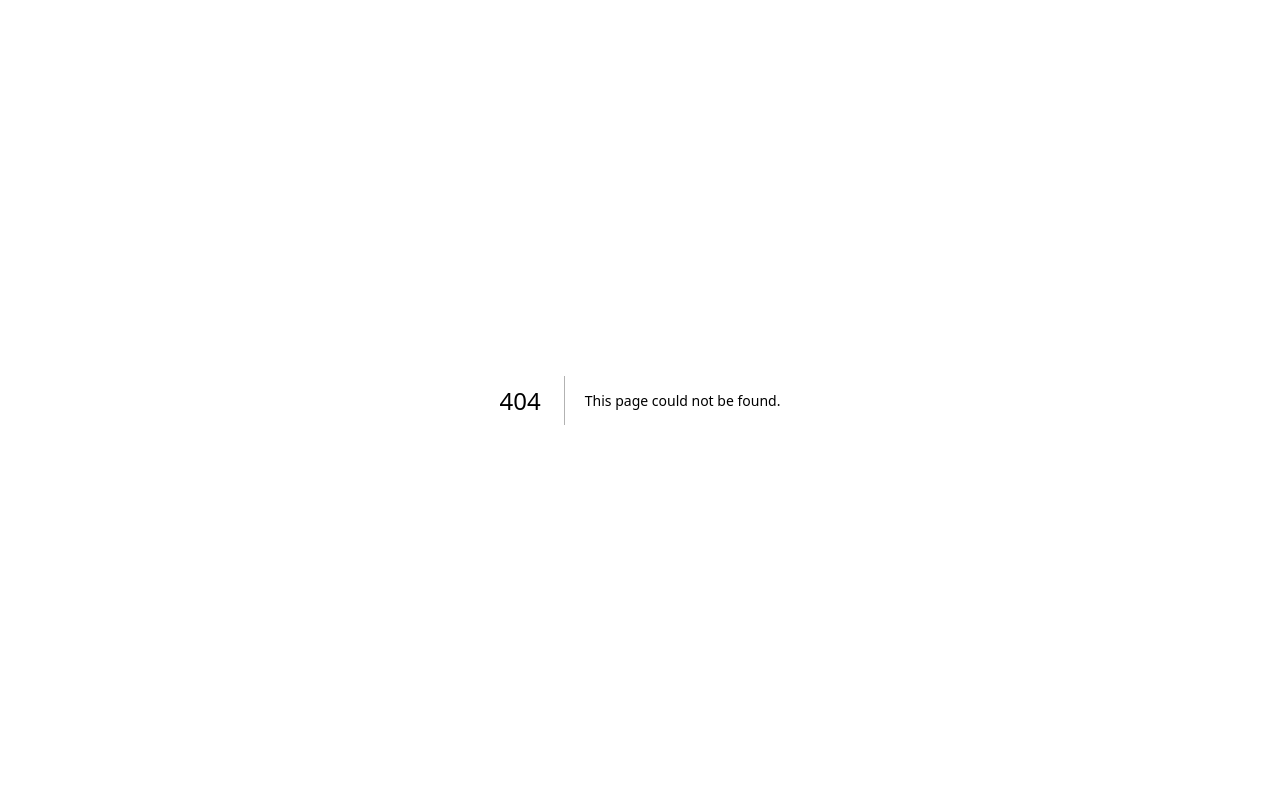
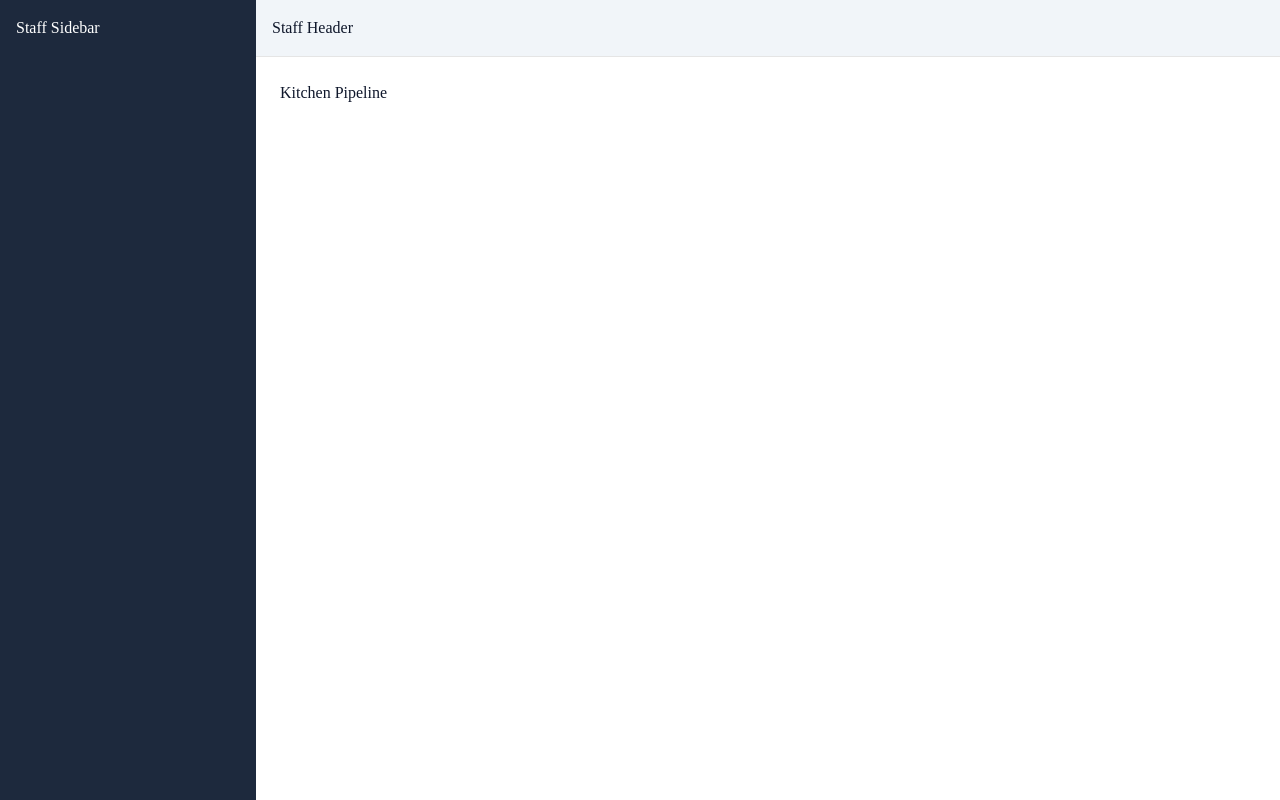
Before and after one commit to NdiRaoul/Jagamn-hotel-mgt, a Next.js app: page /kitchen in a window 1280 px wide. Before the commit this address had no page. Built offline with nearby package versions, Linux system fonts and the light colour scheme.

Commit message:
Created the route groups for the guest and staff pages

```diff
--- /dev/null
+++ b/src/app/(guest)/dashboard/page.tsx
@@ -0,0 +1 @@
+export default function GuestDashboardPage() { return <div className='p-8'>Guest Dashboard</div> }
--- /dev/null
+++ b/src/app/(guest)/layout.tsx
@@ -0,0 +1,9 @@
+export default function GuestLayout({ children }: { children: React.ReactNode }) {
+  return (
+    <div className="guest-layout flex flex-col min-h-screen">
+      <header className="p-4 bg-slate-900 text-white">Guest Navbar</header>
+      <main className="flex-1">{children}</main>
+      <footer className="p-4 bg-slate-900 text-white mt-auto">Guest Footer</footer>
+    </div>
+  )
+}
--- /dev/null
+++ b/src/app/(guest)/rooms/page.tsx
@@ -0,0 +1 @@
+export default function RoomsPage() { return <div className='p-8'>Rooms Listings</div> }
--- /dev/null
+++ b/src/app/(staff)/cashier/page.tsx
@@ -0,0 +1 @@
+export default function CashierPage() { return <div>Cashier View</div> }
--- /dev/null
+++ b/src/app/(staff)/inventory/page.tsx
@@ -0,0 +1 @@
+export default function InventoryPage() { return <div>Store Keeper Inventory</div> }
--- /dev/null
+++ b/src/app/(staff)/kitchen/page.tsx
@@ -0,0 +1 @@
+export default function KitchenPage() { return <div>Kitchen Pipeline</div> }
--- /dev/null
+++ b/src/app/(staff)/layout.tsx
@@ -0,0 +1,11 @@
+export default function StaffLayout({ children }: { children: React.ReactNode }) {
+  return (
+    <div className="staff-layout flex min-h-screen">
+      <aside className="w-64 bg-slate-800 text-white p-4">Staff Sidebar</aside>
+      <div className="flex-1 flex flex-col">
+        <header className="p-4 bg-slate-100 border-b text-slate-900">Staff Header</header>
+        <main className="flex-1 p-6 text-slate-900">{children}</main>
+      </div>
+    </div>
+  )
+}
--- /dev/null
+++ b/src/app/(staff)/login/page.tsx
@@ -0,0 +1 @@
+export default function StaffLoginPage() { return <div>Staff Login</div> }
--- /dev/null
+++ b/src/app/api/health/route.ts
@@ -0,0 +1,4 @@
+import { NextResponse } from 'next/server';
+export async function GET() {
+  return NextResponse.json({ status: 'ok' });
+}
```
Also changed, not shown: src/app/(guest)/page.tsx (renamed from src/app/page.tsx), 1 other file (tests, documents, lock files or other folders).
